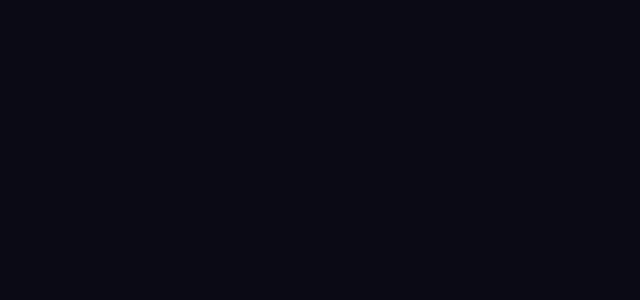
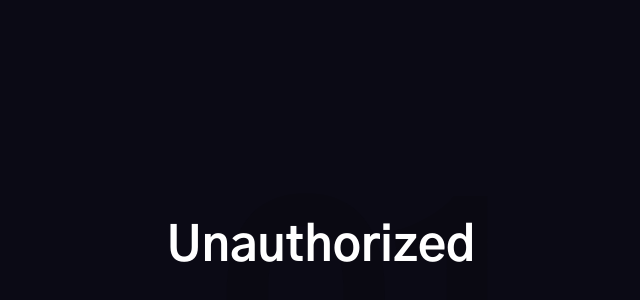
Before and after one commit to AmineKamal/resume-v2, a React (Create React App) app: page / in a window 1280 px wide. Shown: the part 144-444 px from the top of the page, without its empty margins (319-959 px from the left). Built offline with nearby package versions, Linux system fonts and the light colour scheme.

Commit message:
fix auth

```diff
--- a/src/App.tsx
+++ b/src/App.tsx
@@ -12,10 +12,21 @@
 
 function App() {
     const [data, locale, setData] = useTranslation("EN");
-    const isValidPass = useAuth();
+    const { isValidPass } = useAuth();
 
     if (!isValidPass) {
-        return null;
+        return (
+            <div
+                className="section-intro"
+                data-num={"01"}
+                data-aos="fade-up"
+                style={{ position: "absolute", left: "50%", top: "50%", transform: "translate(-50%,-50%)" }}
+            >
+                <h1 className="display-1" style={{ color: "white" }}>
+                    Unauthorized
+                </h1>
+            </div>
+        );
     }
 
     return (
--- a/src/hooks/useAuth.tsx
+++ b/src/hooks/useAuth.tsx
@@ -4,8 +4,8 @@
 const HASH =
     "55ea29826863d6044c6dfb911445b1069f2eda789cea1af00b44fa588d7197805552b0d909654cafaf501466f1556c6eb52e324d3f1720e6455eacdc541e9672";
 
-async function checkPass() {
-    const pass = window.location.href.match(/pass=([^&]*)/)?.[1].toUpperCase();
+async function checkPass(pass?: string) {
+    pass = pass ?? window.location.href.match(/pass=([^&]*)/)?.[1].toUpperCase();
 
     if (!pass) {
         return false;
@@ -15,11 +15,15 @@
 }
 
 export function useAuth() {
-    const [validPass, setValidPass] = useState(false);
+    const [isValidPass, setValidPass] = useState(true);
 
     useEffect(() => {
         checkPass().then(setValidPass);
     }, []);
 
-    return validPass;
+    function dispatchPass(pass: string) {
+        checkPass().then(setValidPass);
+    }
+
+    return { isValidPass, dispatchPass };
 }
```
